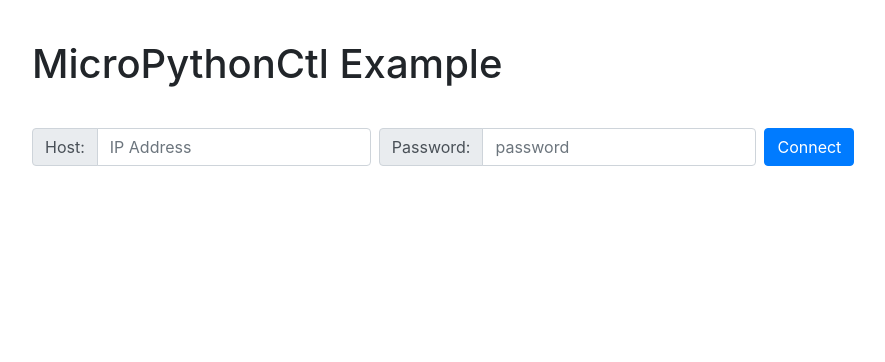
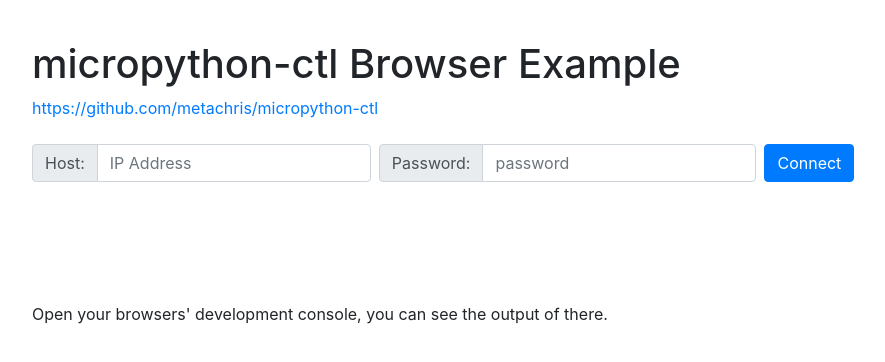
Before and after one commit to metachris/micropython-ctl, a plain HTML site: page index.html in a window 1280 px wide. Shown: the whole page, without its empty margins (53-938 px from the left). Drawn offline with nearby package versions, Linux system fonts and the light colour scheme.

Commit message:
Deploying to gh-pages from  @ aa4cb92e19a810bcd62dfd2ff112c36afa606263 🚀

```diff
--- a/index.html
+++ b/index.html
@@ -22,7 +22,6 @@
     }
 
     h1 {
-      margin-bottom: 40px;
     }
   </style>
 </head>
@@ -30,8 +29,12 @@
 <body>
   <div class="container">
 
-    <h1>MicroPythonCtl Example</h1>
+    <h1>micropython-ctl Browser Example</h1>
 
+    <a href="https://github.com/metachris/micropython-ctl">https://github.com/metachris/micropython-ctl</a>
+    <br><br>
+
+    <div>
     <form class="form-inline">
 
       <div class="input-group mb-3">
@@ -53,7 +56,11 @@
 
         <button type="button" class="btn btn-primary mb-2" id="btnConnect" onclick="connect()">Connect</button>
     </form>
+  </div>
 
+    <br><br>
+    <br><br>
+    <p>Open your browsers' development console, you can see the output of there.</p>
   </div> <!-- EOF container -->
 
 </body>
```
